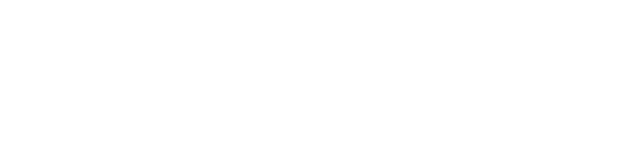
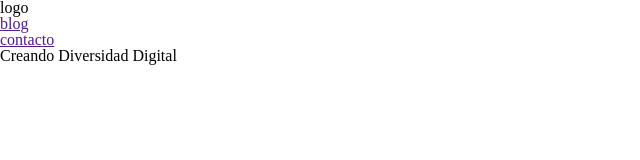
Before and after one commit to Adalab/modulo-1-evaluacion-intermedia-NurAhissami, a plain HTML site: page index.html in a window 1280 px wide. Shown: the whole page, without its empty margins (0-640 px from the left). Drawn offline with Linux system fonts and the light colour scheme.

Commit message:
Add structure

```diff
--- a/index.html
+++ b/index.html
@@ -13,7 +13,18 @@
 </head>
 
 <body>
-
+    <header class="header-container">
+        <img src="" alt="">logo</img>
+        <ul class="menu">
+            <li class="link">
+                <a href="">blog</a>
+            </li>
+            <li class="link">
+                <a href="">contacto</a>
+            </li>
+        </ul>
+    </header>
+    <main class="main-container">Creando Diversidad Digital</main>
 </body>
 
 </html>
```
